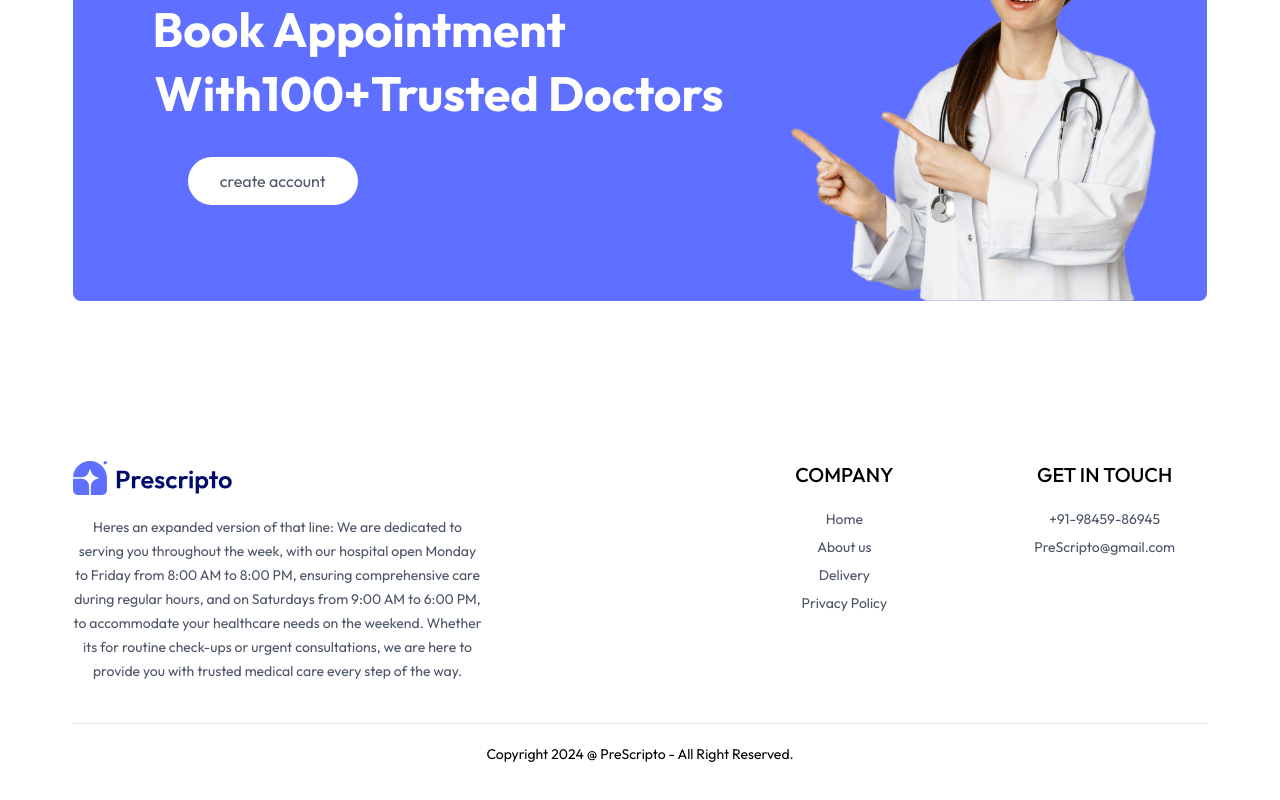
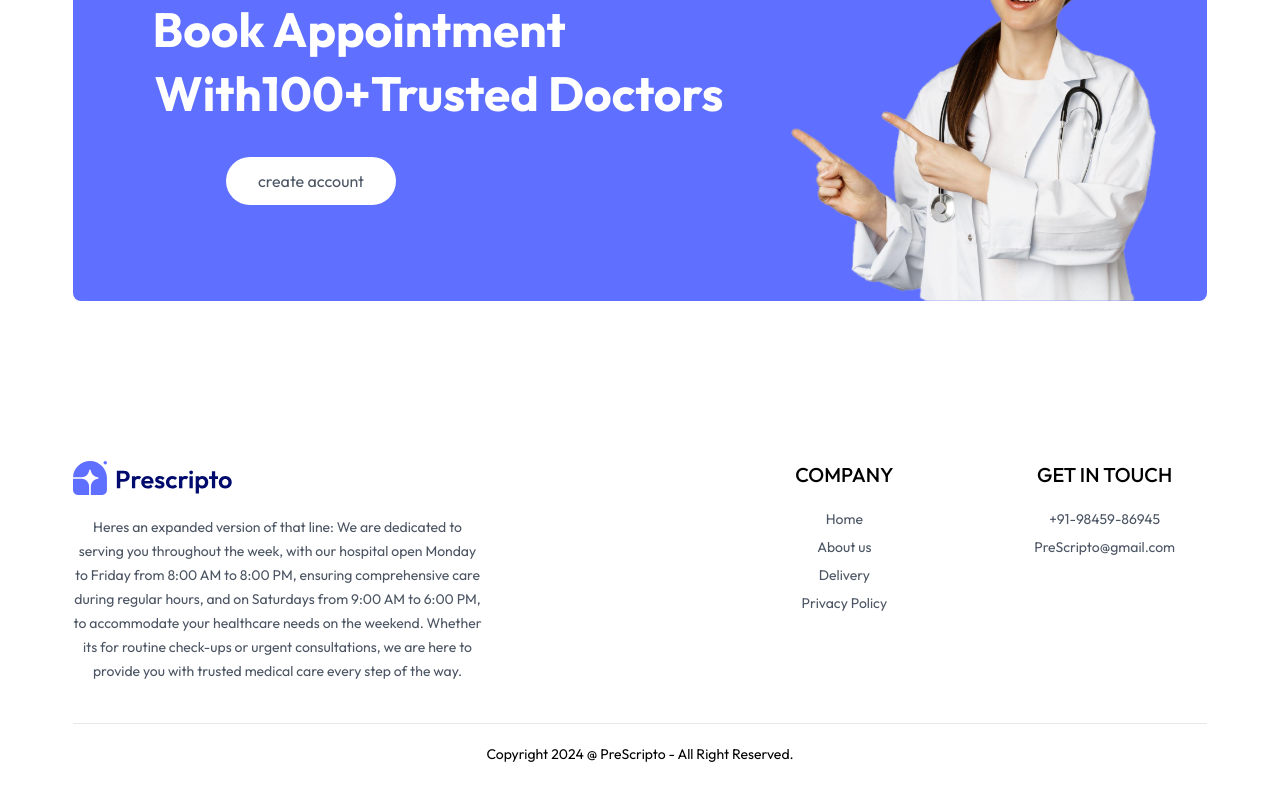
Before and after one commit to vikram17dp/PreScriptoHopso, a React (Vite) app in the folder client/: page / in a window 1280 px wide. Shown: the part 2087-2887 px from the top of the page. Built offline with nearby package versions, Linux system fonts and the light colour scheme.

Commit message:
small changes in styling

```diff
--- a/client/src/components/Banner.jsx
+++ b/client/src/components/Banner.jsx
@@ -11,7 +11,7 @@ const Banner = () => {
                 <p className='mr-40'>Book Appointment</p>
                 <p className='mt-4'>With100+Trusted Doctors</p>
             </div>
-            <button onClick={()=>navigate('/login')} className='bg-white text-sm sm:text-base text-gray-600 px-8 py-3 rounded-full hover:scale-105 transition-all mr-[26vw] mt-10'>create account</button>
+            <button onClick={()=>navigate('/login')} className='bg-white text-sm sm:text-base text-gray-600 px-8 py-3 rounded-full hover:scale-105 transition-all mr-[20vw] mt-10'>create account</button>
         </div>
         <div className='hidden md:block md:w-1/2 lg:w-[370px] relative'>
             <img src={assets.appointment_img} alt="" className='w-full absolute bottom-0 right-0 max-m-md' />
--- a/client/src/components/Header.jsx
+++ b/client/src/components/Header.jsx
@@ -6,9 +6,7 @@ const Header = () => {
     <div className='flex flex-col md:flex-row flex-wrap bg-primary rounded-lg px-6 md:px-20 lg:px-112 mt-6'>
       <div className='md:w-1/2 flex flex-col items-start justify-center gap-4 py-10 m-auto md:py-[10vw] md:mb-[-20px]'>
         <p className='text-3xl md:text-4xl lg:text-5xl text-white font-bold leading-tight md:leading-tight lg:leading-tight'>
-            Book Appointment
-
-        With Trusted Doctors</p>
+            Book Appointment With Trusted Doctors</p>
         <div className='flex flex-col md:flex-row items-center gap-3 text-white text-[2vh] font-light'>
         <img className='w-28' src={assets.group_profiles} alt="" />
         <p>Simply browse through our extensive list of trusted doctors,
```
